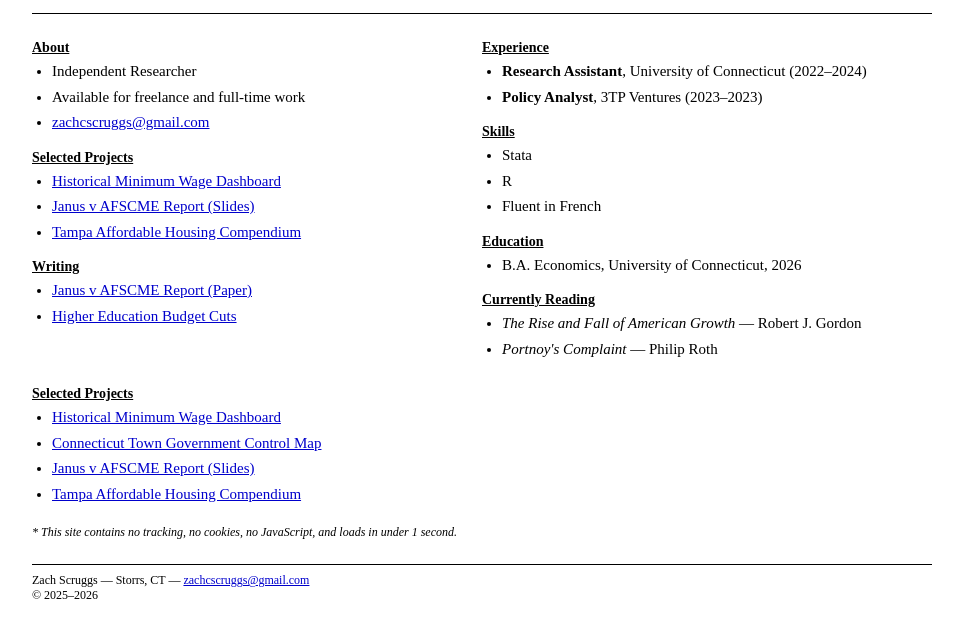
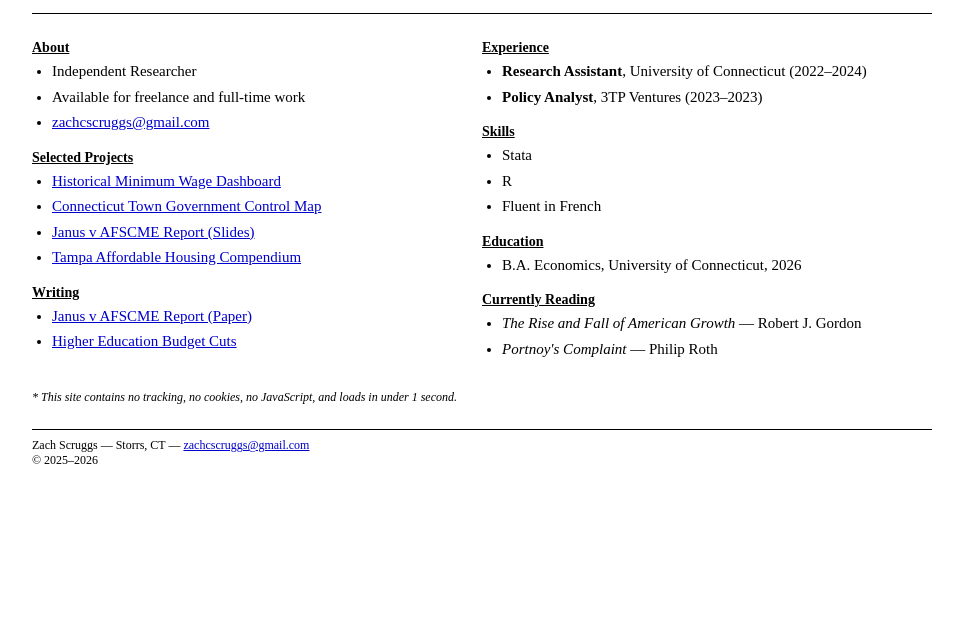
Before and after one commit to zachcscruggs-cloud/zachcscruggs, a plain HTML site: page index.html in a window 1280 px wide. Shown: the part 74-712 px from the top of the page, without its empty margins (8-971 px from the left). Drawn offline with Linux system fonts and the light colour scheme.

Commit message:
Update index.html
added town control map for real

```diff
--- a/index.html
+++ b/index.html
@@ -45,6 +45,7 @@
       <h2>Selected Projects</h2>
       <ul>
         <li><a href="minwage_map.html">Historical Minimum Wage Dashboard</a></li>
+        <li><a href="https://zachcscruggs-cloud.github.io/ct-town-map/" target="_blank">Connecticut Town Government Control Map</a></li>
         <li><a href="Zach_Scruggs_-_Project_Slides__1_.pdf">Janus v AFSCME Report (Slides)</a></li>
         <li><a href="#">Tampa Affordable Housing Compendium</a></li>
       </ul>
@@ -77,13 +78,6 @@
       </ul>
     </div>
   </div>
-<h2>Selected Projects</h2>
-<ul>
-  <li><a href="minwage_map.html">Historical Minimum Wage Dashboard</a></li>
-  <li><a href="https://zachcscruggs-cloud.github.io/ct-town-map/" target="_blank">Connecticut Town Government Control Map</a></li>
-  <li><a href="Zach_Scruggs_-_Project_Slides__1_.pdf">Janus v AFSCME Report (Slides)</a></li>
-  <li><a href="#">Tampa Affordable Housing Compendium</a></li>
-</ul>
   <p class="notice">* This site contains no tracking, no cookies, no JavaScript, and loads in under 1 second.</p>
 
   <div class="footer">
```
